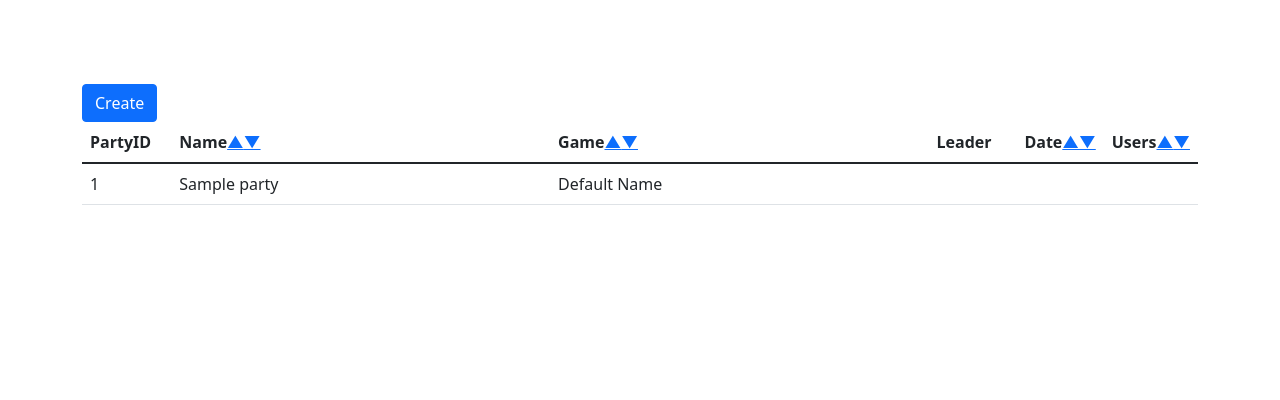
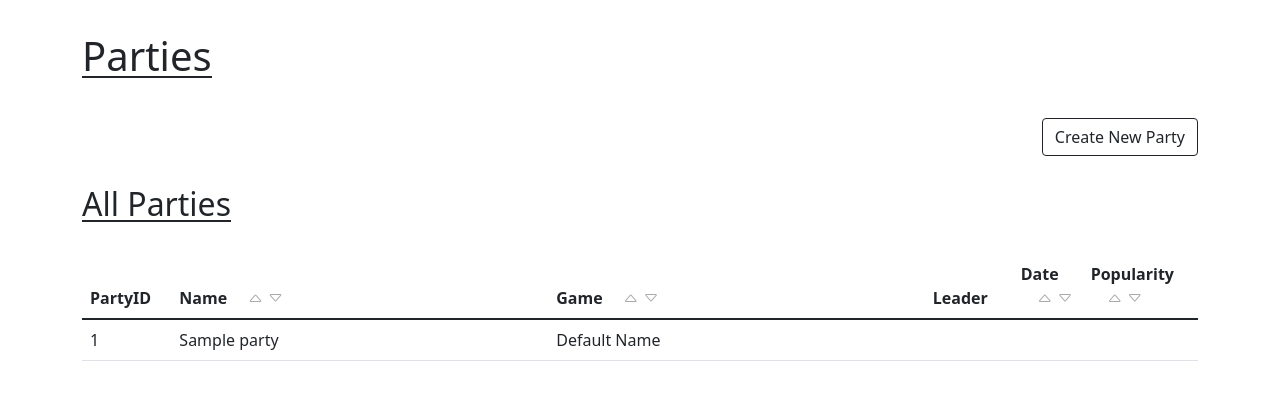
Before and after one commit to wbjeon2k/CSE421DB, a Flask app: page /parties/ in a window 1280 px wide. Shown: the part 56-456 px from the top of the page. Run offline with Flask 2, Linux system fonts and the light colour scheme; a database or web service that is not in the repository returns one stand-in record (values such as "Sample title"); parts of the project's set-up code (start-up, migrations or seed data) failed here and were passed over; some libraries are stand-ins or nearby versions.

Commit message:
Change parties design

```diff
--- /dev/null
+++ b/web/static/css/parties.css
@@ -0,0 +1,7 @@
+.action-btn-group {
+    margin-bottom: -4em;
+}
+
+.party-group {
+    margin-top: 5em;
+}
--- a/web/static/css/tablelist.css
+++ b/web/static/css/tablelist.css
@@ -12,3 +12,7 @@
 .table-link-item {
     cursor: pointer;
 }
+
+.empty-table {
+    text-align: center;
+}
--- a/web/templates/parties.html
+++ b/web/templates/parties.html
@@ -1,24 +1,63 @@
 {% extends 'base.html' %}
 
+{% block css %}
+{{ super() }}
+<link rel="stylesheet" href="{{ url_for('static', filename='css/tablelist.css') }}">
+<link rel="stylesheet" href="{{ url_for('static', filename='css/parties.css') }}">
+{% endblock %}
+
+{% block page_title %}Parties{% endblock %}
+
+
 {% block content %}
-
-<a href="new/" class="btn btn-primary">Create</a>
+<div class="d-flex flex-row-reverse action-btn-group">
+  <a href="/parties/new/" class="btn btn-outline-dark">Create New Party</a>
+</div>
 
 {% if session.get('user') %}
+<div class="party-group">
+  <div class="page-subtitle-box">
+      <h2 class="page-title">My Parties</h2>
+  </div>
   <table class="table table-hover">
       <thead>
         <tr>
           <th scope="col">PartyID</th>
-        <th scope="col">Name<a href="?sort=name&order=asc">▲</a><a href="?sort=name&order=desc">▼</a></th>
-        <th scope="col">Game<a href="?sort=game&order=asc">▲</a><a href="?sort=game&order=desc">▼</a></th>
+          <th scope="col">
+            Name
+            <span class="sort-btn-group">
+              <a href="?sort=name&order=asc"><i class="bi bi-caret-up"></i></a>
+              <a href="?sort=name&order=desc"><i class="bi bi-caret-down"></i></a>
+            </span>
+          </th>
+          <th scope="col">
+            Game
+            <span class="sort-btn-group">
+              <a href="?sort=game&order=asc"><i class="bi bi-caret-up"></i></a>
+              <a href="?sort=game&order=desc"><i class="bi bi-caret-down"></i></a>
+            </span>
+          </th>
           <th scope="col">Leader</th>
-        <th scope="col">Date<a href="?sort=date&order=asc">▲</a><a href="?sort=date&order=desc">▼</a></th>
-        <th scope="col">Users<a href="?sort=popular&order=asc">▲</a><a href="?sort=popular&order=desc">▼</a></th>
+          <th scope="col">
+            Date
+            <span class="sort-btn-group">
+              <a href="?sort=date&order=asc"><i class="bi bi-caret-up"></i></a>
+              <a href="?sort=date&order=desc"><i class="bi bi-caret-down"></i></a>
+            </span>
+          </th>
+          <th scope="col">
+            Popularity
+            <span class="sort-btn-group">
+              <a href="?sort=popular&order=asc"><i class="bi bi-caret-up"></i></a>
+              <a href="?sort=popular&order=desc"><i class="bi bi-caret-down"></i></a>
+            </span>
+          </th>
         </tr>
       </thead>
       <tbody>
         {% for myparty in myparties %}
-      <tr onclick = "location.href = '{{myparty['partyID']}}/'">
+        {# <tr onclick = "location.href = '{{myparty['partyID']}}/'"> #}
+        <tr id="myparty-{{ myparty['partyID'] }}" class="table-link-item" onclick="onClickParty({{ myparty['partyID'] }})">
           <td class="col-1"> {{myparty['partyID']}}</td>
           <td class="col-5">{{myparty['name']}}</td>
           <td class="col-5">{{myparty['game']}}</td>
@@ -26,25 +65,61 @@
           <td class="col-2">{{myparty['date']}}</td>
           <td class="col-2">{{myparty['users']}}</td>
         </tr>
+        {% else %}
+        <tr>
+          <td colspan="6" class="empty-table">
+            You don't belong to any party. <a href="/parties/new/">Create</a> or join a party :)
+          </td>
+        </tr>
         {% endfor %}
       </tbody>
   </table>
+</div>
 {% endif %}
 
+<div class="party-group">
+  <div class="page-subtitle-box">
+    <h2 class="page-title">All Parties</h2>
+  </div>
   <table class="table table-hover">
     <thead>
       <tr>
         <th scope="col">PartyID</th>
-        <th scope="col">Name<a href="?sort=name&order=asc">▲</a><a href="?sort=name&order=desc">▼</a></th>
-        <th scope="col">Game<a href="?sort=game&order=asc">▲</a><a href="?sort=game&order=desc">▼</a></th>
+        <th scope="col">
+          Name
+          <span class="sort-btn-group">
+            <a href="?sort=name&order=asc"><i class="bi bi-caret-up"></i></a>
+            <a href="?sort=name&order=desc"><i class="bi bi-caret-down"></i></a>
+          </span>
+        </th>
+        <th scope="col">
+          Game
+          <span class="sort-btn-group">
+            <a href="?sort=game&order=asc"><i class="bi bi-caret-up"></i></a>
+            <a href="?sort=game&order=desc"><i class="bi bi-caret-down"></i></a>
+          </span>
+        </th>
         <th scope="col">Leader</th>
-        <th scope="col">Date<a href="?sort=date&order=asc">▲</a><a href="?sort=date&order=desc">▼</a></th>
-        <th scope="col">Users<a href="?sort=popular&order=asc">▲</a><a href="?sort=popular&order=desc">▼</a></th>
+        <th scope="col">
+          Date
+          <span class="sort-btn-group">
+            <a href="?sort=date&order=asc"><i class="bi bi-caret-up"></i></a>
+            <a href="?sort=date&order=desc"><i class="bi bi-caret-down"></i></a>
+          </span>
+        </th>
+        <th scope="col">
+          Popularity
+          <span class="sort-btn-group">
+            <a href="?sort=popular&order=asc"><i class="bi bi-caret-up"></i></a>
+            <a href="?sort=popular&order=desc"><i class="bi bi-caret-down"></i></a>
+          </span>
+        </th>
       </tr>
     </thead>
     <tbody>
       {% for party in parties %}
-    <tr onclick = "location.href = '{{party['partyID']}}/'">
+      {# <tr onclick = "location.href = '{{party['partyID']}}/'"> #}
+      <tr id="party-{{ party['partyID'] }}" class="table-link-item" onclick="onClickParty({{ party['partyID'] }})">
         <td class="col-1"> {{party['partyID']}}</td>
         <td class="col-5">{{party['name']}}</td>
         <td class="col-5">{{party['game']}}</td>
@@ -52,8 +127,22 @@
         <td class="col-2">{{party['date']}}</td>
         <td class="col-2">{{party['users']}}</td>
       </tr>
+      {% else %}
+      <tr>
+        <td colspan="6" class="empty-table">
+          Nobody currently not recruiting any parties. you can <a href="/parties/new/">create</a> a new party :)
+        </td>
+      </tr>
       {% endfor %}
     </tbody>
   </table>
+</div>
+{% endblock content %}
 
-{% endblock content %}
+{% block script %}
+<script>
+  const onClickParty = (partyID) => {
+    location.href = '/parties/' + partyID + '/';
+  }
+</script>
+{% endblock %}
```
Lines whose indentation alone changed are shown as unchanged.
